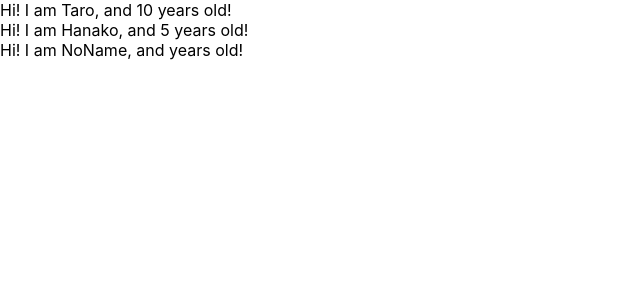
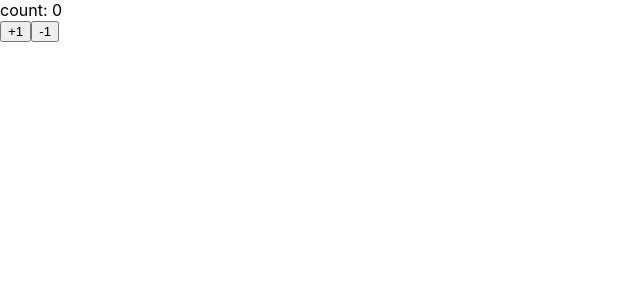
Before and after one commit to elletech/udemy-react-redux-crud-application, a React (Create React App) app: page / in a window 1280 px wide. Shown: the top 300 px of the page, without its empty margins (0-640 px from the left). Built offline with nearby package versions, Linux system fonts and the light colour scheme.

Commit message:
learn state and setState

```diff
--- a/src/App.js
+++ b/src/App.js
@@ -1,29 +1,31 @@
-import React from 'react';
-import PropTypes from 'prop-types';
+import React, { Component } from 'react';
 
-const App = () => {
-  const profiles = [
-    {name: "Taro", age: 10},
-    {name: "Hanako", age: 5},
-    {name: "NoName" }
-  ]
-  return (
-  <div>
-    {
-      // keyが必要なのでindexを追加している
-      profiles.map((profile, index) => {
-        return <User name={profile.name} age={profile.age} key={index}/>
-      })
+const App = () => (<Counter></Counter>)
+
+class Counter extends Component  {
+  constructor(props) {
+    super(props)
+    console.log(this.state)
+    this.state = {
+      count: 0
     }
-  </div>
-  )
-}
-const User = (props) => {
-return <div>Hi! I am {props.name}, and {props.age} years old! </div>
+  }
+  handlePlusButton = () => {
+    this.setState({count: this.state.count + 1})
+  }
+
+  handleMinusButton = () => {
+    this.setState({count: this.state.count - 1})
+  }
+  render() {
+    return (
+      <React.Fragment>
+        <div>count: {this.state.count}</div>
+        <button onClick={this.handlePlusButton}>+1</button>
+        <button onClick={this.handleMinusButton}>-1</button>
+      </React.Fragment>
+    )
+  }
 }
 
-User.propTypes = {
-  name: PropTypes.string,
-  age: PropTypes.number
-}
 export default App;
```
